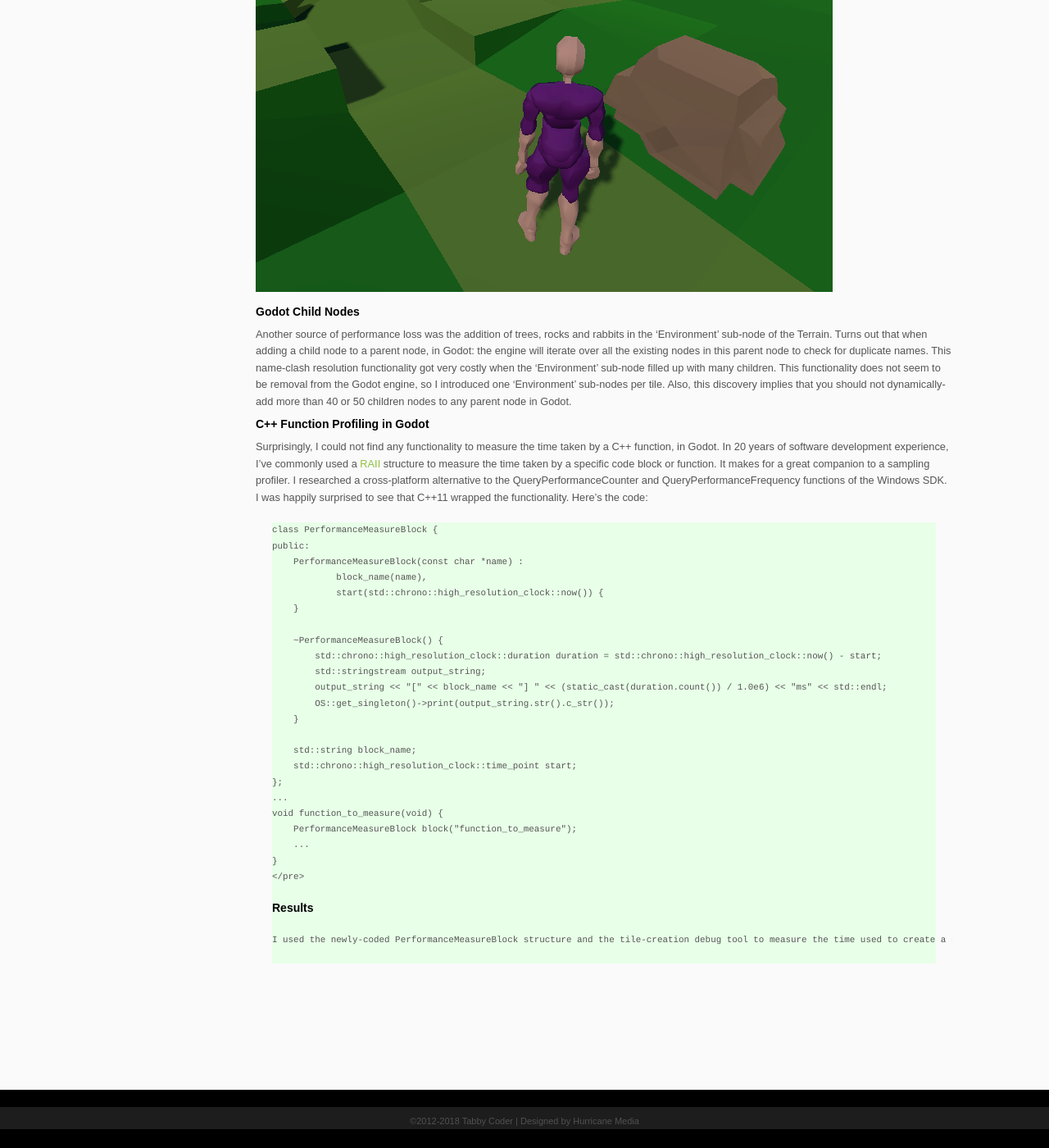
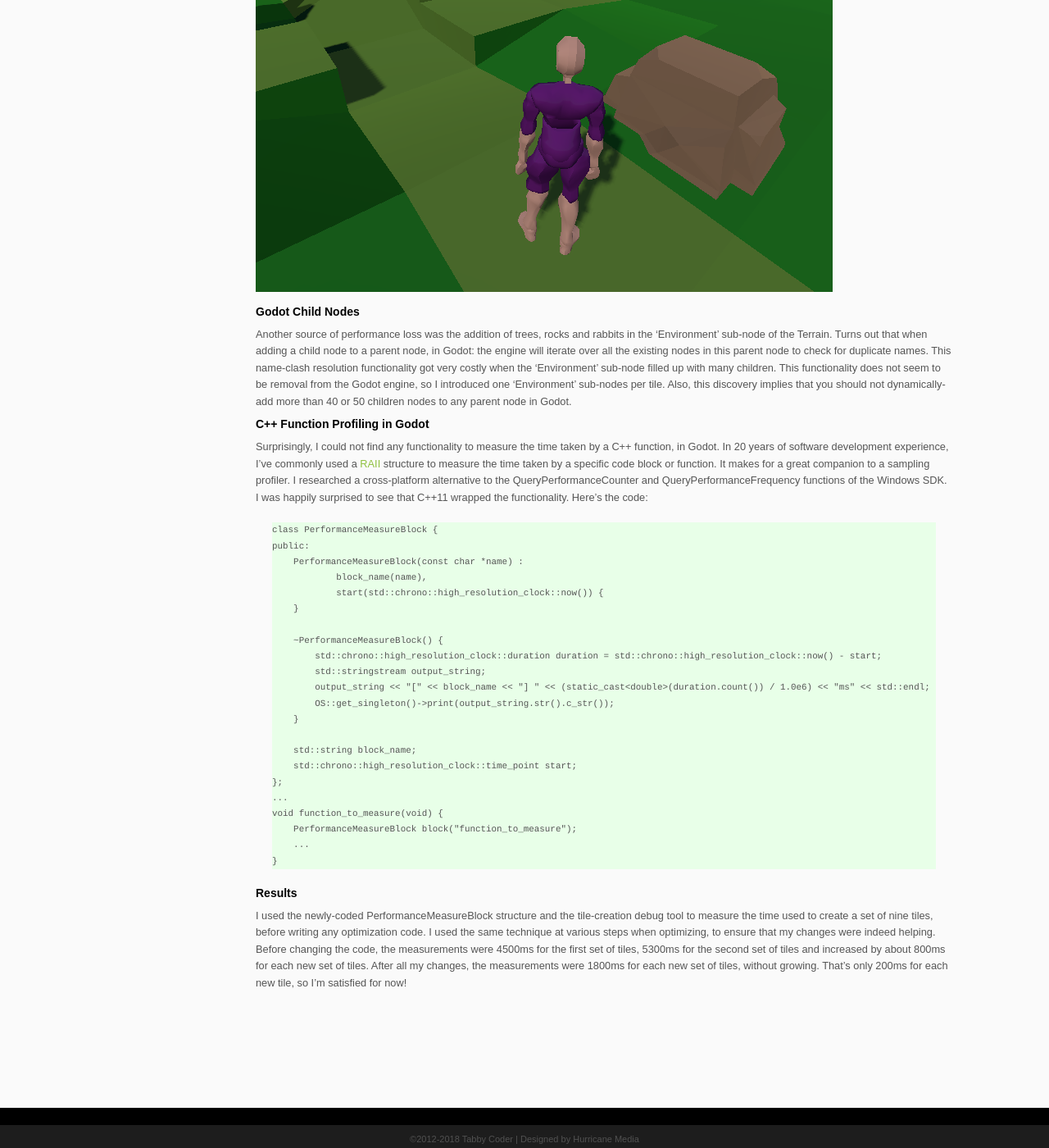
Before and after one commit to glaforte/TabbyEngine, a Jekyll site: the page built from docs/_posts/2018-07-28-godot-larger-terrain.md, in a window 1280 px wide and 1400 px high, scrolled down 770 px. Shown: the whole window at 82% size. Built offline with Jekyll 4.4.1, drawn with Linux system fonts in a browser that asks for light colours; before the commit the page ends 2147 px from its top, so only the background shows below that.

Commit message:
Encodes some HTML entity to fix the appearance of the code in the last blog post.

```diff
--- a/docs/_posts/2018-07-28-godot-larger-terrain.md
+++ b/docs/_posts/2018-07-28-godot-larger-terrain.md
@@ -33,7 +33,7 @@ public:
     ~PerformanceMeasureBlock() {
         std::chrono::high_resolution_clock::duration duration = std::chrono::high_resolution_clock::now() - start;
         std::stringstream output_string;
-        output_string << "[" << block_name << "] " << (static_cast<double>(duration.count()) / 1.0e6) << "ms" << std::endl;
+        output_string &lt;&lt; "[" &lt;&lt; block_name &lt;&lt; "] " &lt;&lt; (static_cast&lt;double>(duration.count()) / 1.0e6) &lt;&lt; "ms" &lt;&lt; std::endl;
         OS::get_singleton()->print(output_string.str().c_str());
     }
 
```
